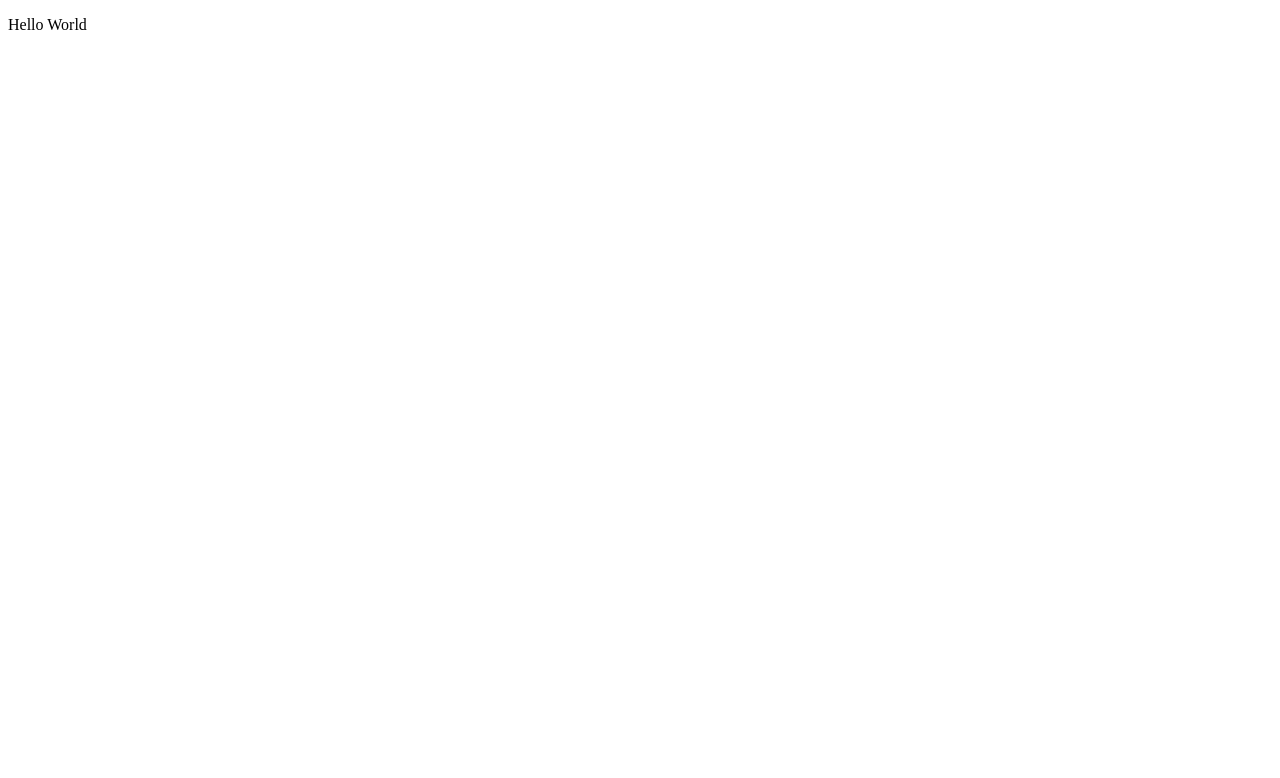
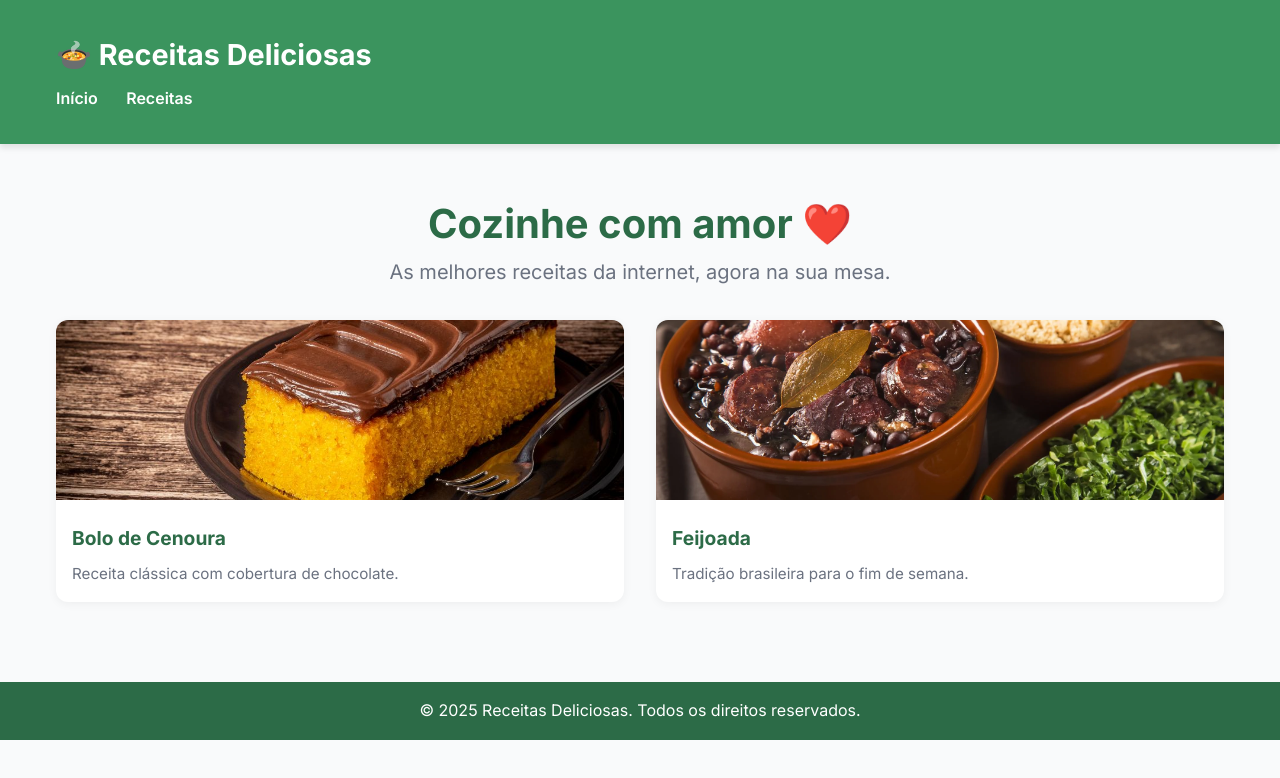
Before and after one commit to Diogo1457/Receitas, a plain HTML site: page index.html in a window 1280 px wide. Drawn offline with Linux system fonts and the light colour scheme.

Commit message:
Start Website

```diff
--- a/index.html
+++ b/index.html
@@ -1,11 +1,49 @@
 <!DOCTYPE html>
-<html lang="en">
+<html lang="pt">
 <head>
-	<meta charset="UTF-8">
-	<meta name="viewport" content="width=device-width, initial-scale=1.0">
-	<title>Document</title>
+  <meta charset="UTF-8">
+  <meta name="viewport" content="width=device-width, initial-scale=1">
+  <meta name="description" content="Descubra centenas de receitas deliciosas e fáceis de preparar com nosso site moderno e otimizado para SEO.">
+  <title>Receitas Deliciosas</title>
+  <link href="style.css" rel="stylesheet">
 </head>
-<body>
-	<p>Hello World</p>
+<body class="bg-light text-dark font-body">
+  <header class="header">
+    <div class="container">
+		<h1 class="logo"><a href="index.html" style="color:white; text-decoration:none;">🍲 Receitas Deliciosas</a></h1>
+      <nav class="nav">
+        <a href="index.html" class="nav-link">Início</a>
+        <a href="#receitas" class="nav-link">Receitas</a>
+      </nav>
+    </div>
+  </header>
+
+  <main class="container">
+    <section class="hero">
+      <h2 class="hero-title">Cozinhe com amor ❤️</h2>
+      <p class="hero-subtitle">As melhores receitas da internet, agora na sua mesa.</p>
+    </section>
+
+    <section id="receitas" class="grid-recipes">
+      <a href="bolo-de-cenoura/index.html" class="card">
+        <img src="images/bolo-de-cenoura.jpg" alt="Bolo de Cenoura" class="card-img">
+        <div class="card-content">
+          <h3 class="card-title">Bolo de Cenoura</h3>
+          <p class="card-description">Receita clássica com cobertura de chocolate.</p>
+        </div>
+      </a>
+      <a href="feijoada/index.html" class="card">
+        <img src="images/feijoada.webp" alt="Feijoada" class="card-img">
+        <div class="card-content">
+          <h3 class="card-title">Feijoada</h3>
+          <p class="card-description">Tradição brasileira para o fim de semana.</p>
+        </div>
+      </a>
+    </section>
+  </main>
+
+  <footer class="footer">
+    <p>&copy; 2025 Receitas Deliciosas. Todos os direitos reservados.</p>
+  </footer>
 </body>
 </html>
--- a/style.css
+++ b/style.css
@@ -0,0 +1,165 @@
+@import url('https://fonts.googleapis.com/css2?family=Inter:wght@400;600;700&display=swap');
+
+:root {
+  --green: #3b945e;
+  --green-dark: #2c6b47;
+  --light: #f9fafb;
+  --dark: #1f2937;
+  --gray: #6b7280;
+}
+
+* {
+  box-sizing: border-box;
+  margin: 0;
+  padding: 0;
+}
+
+body {
+  font-family: 'Inter', sans-serif;
+  background-color: var(--light);
+  color: var(--dark);
+  line-height: 1.6;
+}
+
+.container {
+  max-width: 1200px;
+  margin: 0 auto;
+  padding: 1rem;
+}
+
+.header {
+  background: var(--green);
+  color: white;
+  padding: 1rem 0;
+  box-shadow: 0 4px 6px rgba(0, 0, 0, 0.1);
+}
+
+.logo {
+  font-size: 1.8rem;
+  font-weight: 700;
+}
+
+.nav {
+  margin-top: 0.5rem;
+}
+
+.nav-link {
+  margin-right: 1.5rem;
+  color: white;
+  text-decoration: none;
+  font-weight: 600;
+}
+
+.nav-link:hover {
+  text-decoration: underline;
+}
+
+.hero {
+  text-align: center;
+  margin: 2rem 0;
+}
+
+.hero-title {
+  font-size: 2.5rem;
+  font-weight: 700;
+  color: var(--green-dark);
+}
+
+.hero-subtitle {
+  font-size: 1.25rem;
+  color: var(--gray);
+}
+
+.grid-recipes {
+  display: grid;
+  grid-template-columns: repeat(auto-fit, minmax(260px, 1fr));
+  gap: 2rem;
+  margin-top: 2rem;
+}
+
+.card {
+  background: white;
+  border-radius: 12px;
+  overflow: hidden;
+  box-shadow: 0 2px 10px rgba(0,0,0,0.05);
+  transition: transform 0.3s ease, box-shadow 0.3s ease;
+  text-decoration: none;
+  color: inherit;
+}
+
+.card:hover {
+  transform: translateY(-5px);
+  box-shadow: 0 10px 20px rgba(0,0,0,0.1);
+}
+
+.card-img {
+  width: 100%;
+  height: 180px;
+  object-fit: cover;
+}
+
+.card-content {
+  padding: 1rem;
+}
+
+.card-title {
+  font-size: 1.2rem;
+  font-weight: 700;
+  color: var(--green-dark);
+  margin-bottom: 0.5rem;
+}
+
+.card-description {
+  color: var(--gray);
+  font-size: 0.95rem;
+}
+
+.footer {
+  background: var(--green-dark);
+  color: white;
+  text-align: center;
+  padding: 1rem;
+  margin-top: 4rem;
+}
+
+.recipe-article {
+	margin-top: 2rem;
+	background: white;
+	padding: 2rem;
+	border-radius: 12px;
+	box-shadow: 0 2px 12px rgba(0, 0, 0, 0.06);
+  }
+
+  .recipe-img {
+	width: 100%;
+	max-height: 400px;
+	object-fit: cover;
+	border-radius: 12px;
+	margin-bottom: 2rem;
+	box-shadow: 0 4px 8px rgba(0,0,0,0.1);
+  }
+
+  .recipe-section {
+	margin-bottom: 2rem;
+  }
+
+  .section-title {
+	font-size: 1.5rem;
+	font-weight: 700;
+	color: var(--green-dark);
+	margin-bottom: 1rem;
+  }
+
+  .recipe-list {
+	padding-left: 1.2rem;
+	margin-bottom: 1rem;
+  }
+
+  .recipe-list li {
+	margin-bottom: 0.5rem;
+	color: var(--gray);
+  }
+
+  .recipe-list.numbered {
+	list-style-type: decimal;
+  }
```
Also changed, not shown: bolo-de-cenoura/index.html (added, +72 -0 lines), feijoada/index.html (added, +71 -0 lines), images/bolo-de-cenoura.jpg (added), images/feijoada.webp (added).
